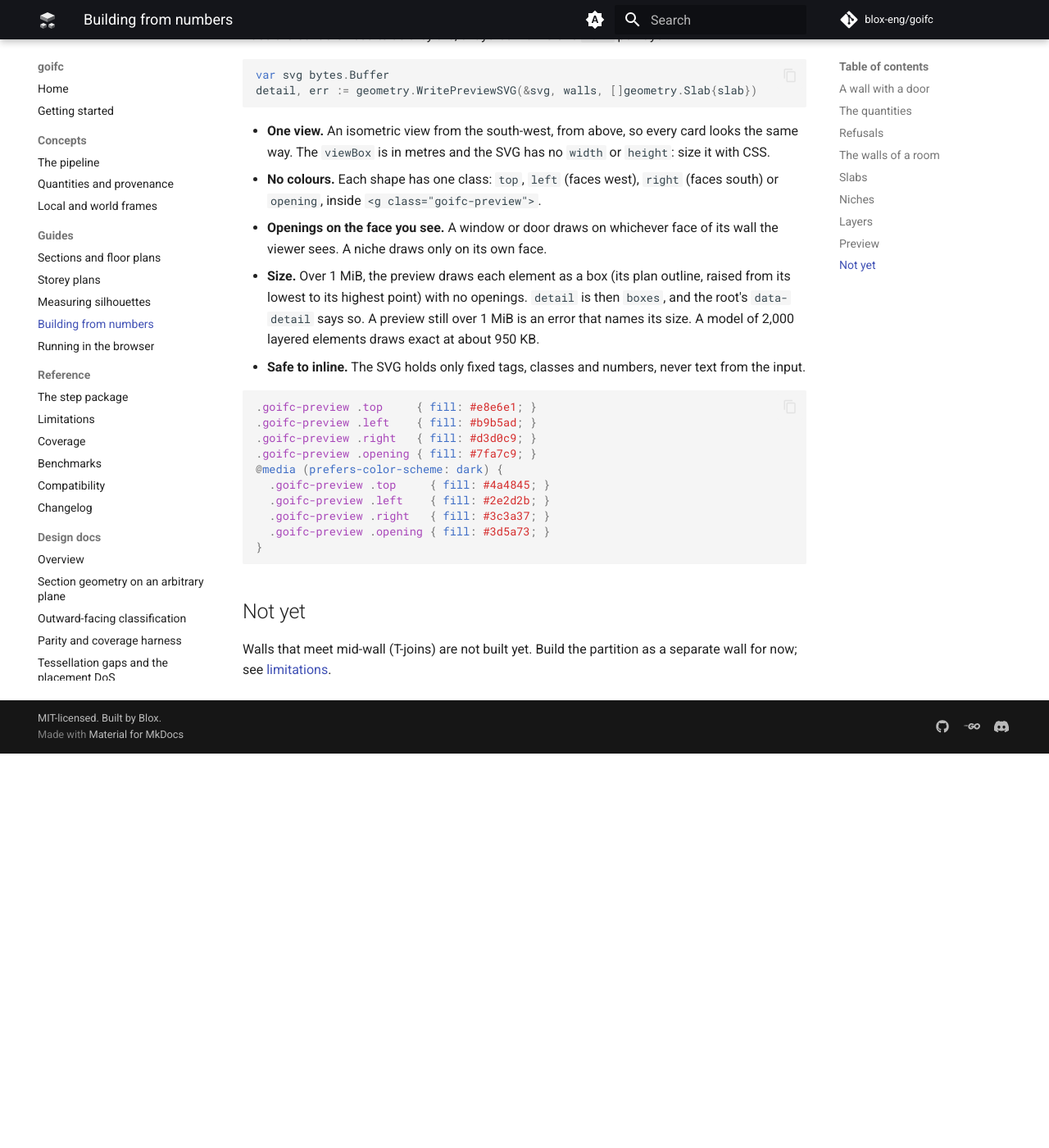
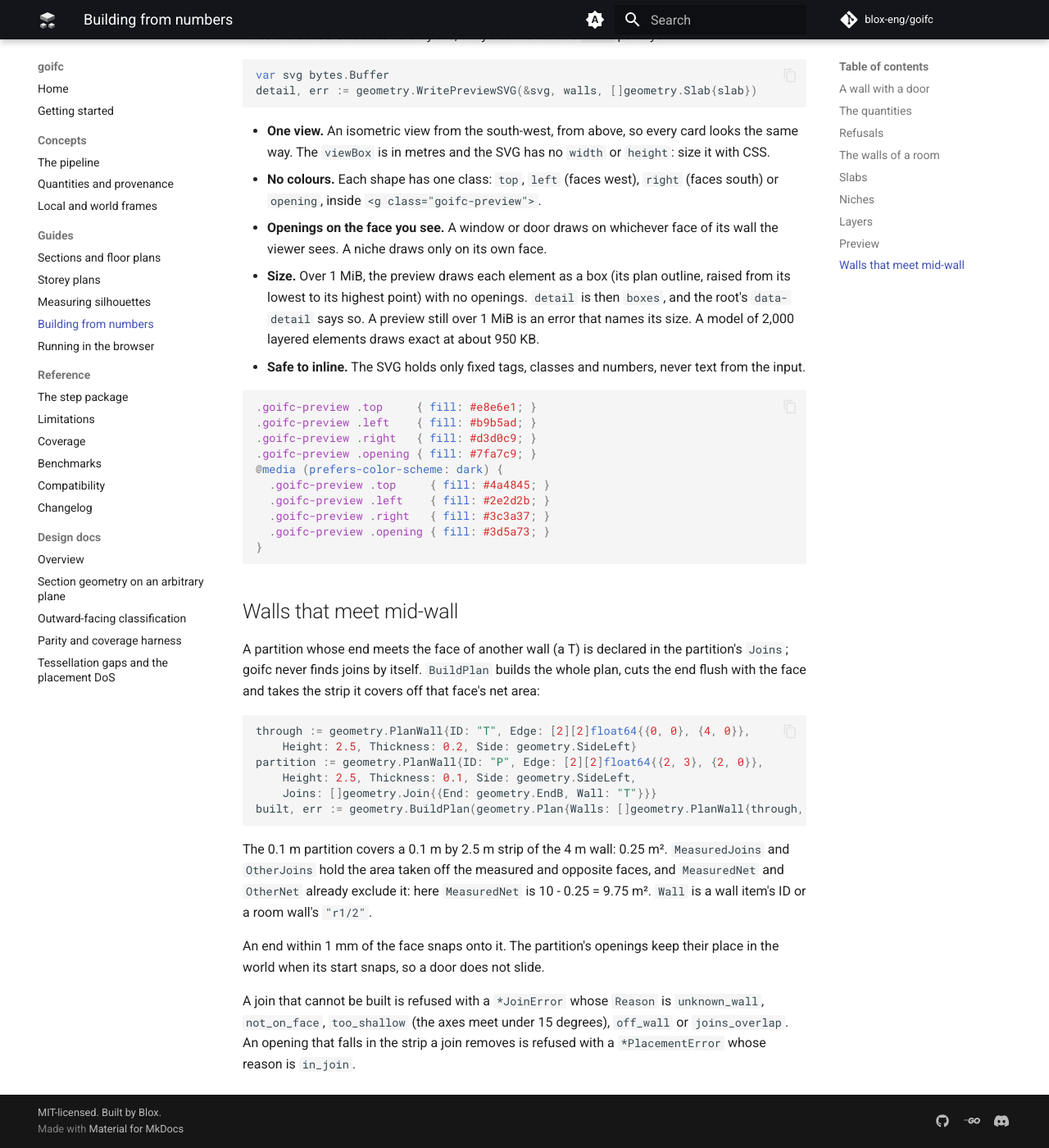
Before and after one commit to blox-eng/goifc, an MkDocs documentation site: the page built from docs/guides/builders.md, in a window 1280 px wide and 1400 px high, scrolled down 4102 px. Shown: the whole window at 82% size. Built offline with MkDocs 1.6.1 and Material for MkDocs 9.7.7, drawn with Linux system fonts in a browser that asks for light colours; comment, search, counter and statistics services are not loaded; the version menu is left out; before the commit the page ends 5021 px from its top, so only the background shows below that.

Commit message:
docs: T-joins in the builders guide
Add FuzzBuildPlan and ExampleBuildPlan, document joins in the builders guide,
drop the not-yet note and limitation, and add the CHANGELOG entry.

Co-Authored-By: Claude Sonnet 5.5 <noreply@anthropic.com>

````diff
--- a/docs/guides/builders.md
+++ b/docs/guides/builders.md
@@ -198,7 +198,32 @@ detail, err := geometry.WritePreviewSVG(&svg, walls, []geometry.Slab{slab})
 }
 ```
 
-## Not yet
+## Walls that meet mid-wall
 
-Walls that meet mid-wall (T-joins) are not built yet. Build the partition as a
-separate wall for now; see [limitations](../limitations.md).
+A partition whose end meets the face of another wall (a T) is declared in the
+partition's `Joins`; goifc never finds joins by itself. `BuildPlan` builds the
+whole plan, cuts the end flush with the face and takes the strip it covers off
+that face's net area:
+
+```go
+through := geometry.PlanWall{ID: "T", Edge: [2][2]float64{{0, 0}, {4, 0}},
+	Height: 2.5, Thickness: 0.2, Side: geometry.SideLeft}
+partition := geometry.PlanWall{ID: "P", Edge: [2][2]float64{{2, 3}, {2, 0}},
+	Height: 2.5, Thickness: 0.1, Side: geometry.SideLeft,
+	Joins: []geometry.Join{{End: geometry.EndB, Wall: "T"}}}
+built, err := geometry.BuildPlan(geometry.Plan{Walls: []geometry.PlanWall{through, partition}})
+```
+
+The 0.1 m partition covers a 0.1 m by 2.5 m strip of the 4 m wall: 0.25 m².
+`MeasuredJoins` and `OtherJoins` hold the area taken off the measured and
+opposite faces, and `MeasuredNet` and `OtherNet` already exclude it: here
+`MeasuredNet` is 10 - 0.25 = 9.75 m². `Wall` is a wall item's ID or a room
+wall's `"r1/2"`.
+
+An end within 1 mm of the face snaps onto it. The partition's openings keep
+their place in the world when its start snaps, so a door does not slide.
+
+A join that cannot be built is refused with a `*JoinError` whose `Reason` is
+`unknown_wall`, `not_on_face`, `too_shallow` (the axes meet under 15 degrees),
+`off_wall` or `joins_overlap`. An opening that falls in the strip a join
+removes is refused with a `*PlacementError` whose reason is `in_join`.
````
Also changed, not shown: CHANGELOG.md (+8 -0 lines), docs/guides/wasm.md (+3 -2 lines), docs/limitations.md (+0 -7 lines), 2 other files.
